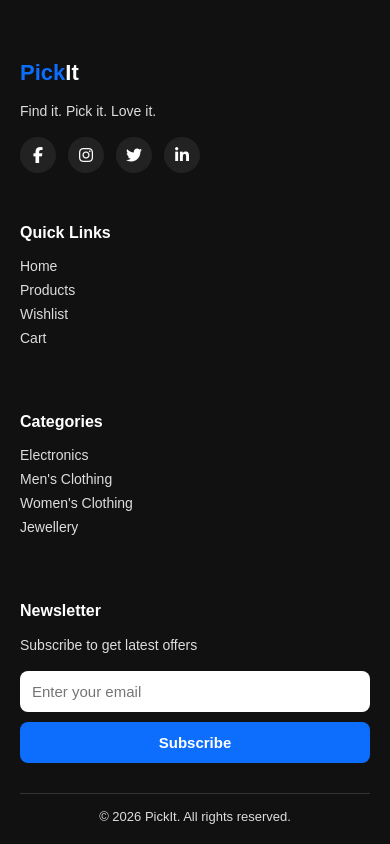
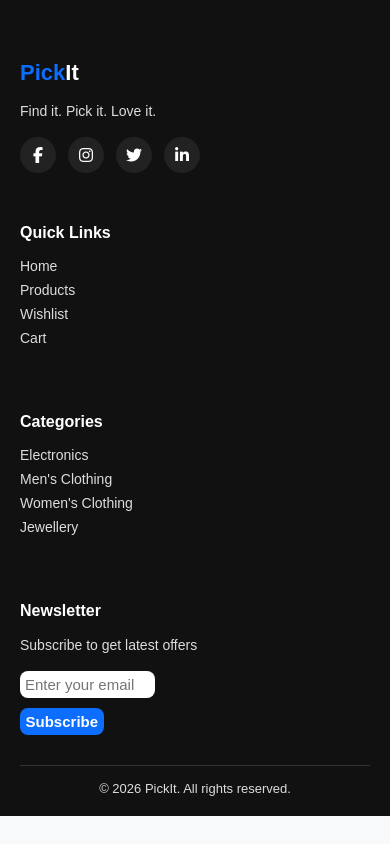
Before and after one commit to akshithareddysalla-sys/PickIt, a React (Create React App) app: page /profile in a window 390 px wide. Shown: the part 607-1451 px from the top of the page. After the commit the page ends 1423 px from the top, so only its background shows below. Built offline with nearby package versions, Linux system fonts and the light colour scheme.

Commit message:
Change in footer

```diff
--- a/src/styles/footer.css
+++ b/src/styles/footer.css
@@ -123,26 +123,24 @@
 }
 
 /* MOBILE */
-@media (max-width: 768px) {
+@media (max-width: 926px) {
   .newsletter {
     flex-direction: column;
     align-items: stretch;
-  }
-  .newsletter,
-  .newsletter * {
-    box-sizing: border-box;
+    width: -moz-fit-content;
+    width: fit-content;
   }
   .newsletter input {
-    width: 100%;
+    width: 60%;
     border-radius: 8px;
-    padding: 12px;
+    padding: 5px;
     font-size: 15px;
   }
   .newsletter button {
-    width: 100%;
+    width: 40%;
     margin-top: 10px;
     border-radius: 8px;
-    padding: 12px;
+    padding: 5px;
     font-size: 15px;
   }
 }
--- a/src/styles/footer.scss
+++ b/src/styles/footer.scss
@@ -125,30 +125,25 @@
 }
 
 /* MOBILE */
-@media (max-width: 768px) {
+@media (max-width: 926px) {
   .newsletter {
     flex-direction: column;
     align-items: stretch;
+    width: fit-content;
   }
 
-  .newsletter,
-.newsletter * {
-  box-sizing: border-box;
-}
-
-
   .newsletter input {
-    width: 100%;
+    width: 60%;
     border-radius: 8px;
-    padding: 12px;
-      font-size: 15px;
-    }
+    padding: 5px;
+    font-size: 15px;
+  }
 
   .newsletter button {
-    width: 100%;
+    width: 40%;
     margin-top: 10px;
     border-radius: 8px;
-    padding: 12px;
+    padding: 5px;
     font-size: 15px;
   }
 }
```
Also changed, not shown: 1 other file (tests, documents, lock files or other folders).
